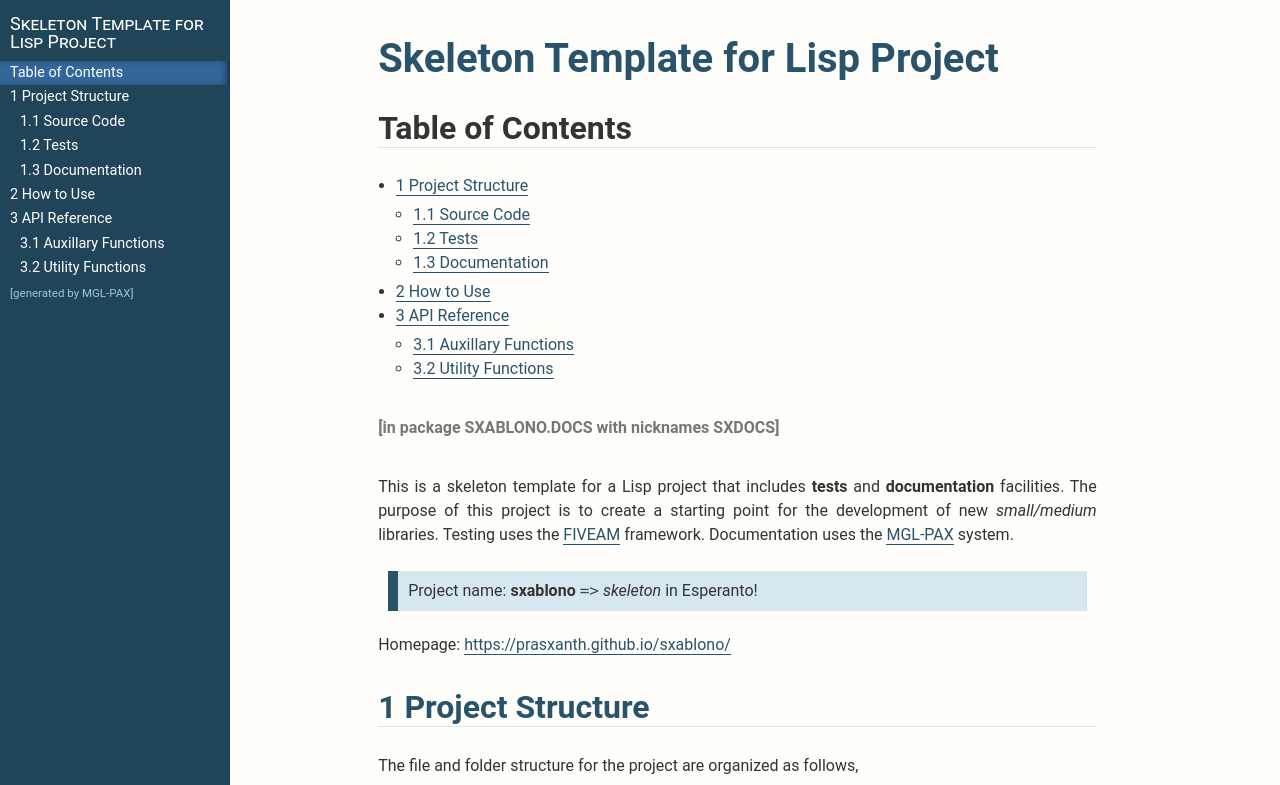
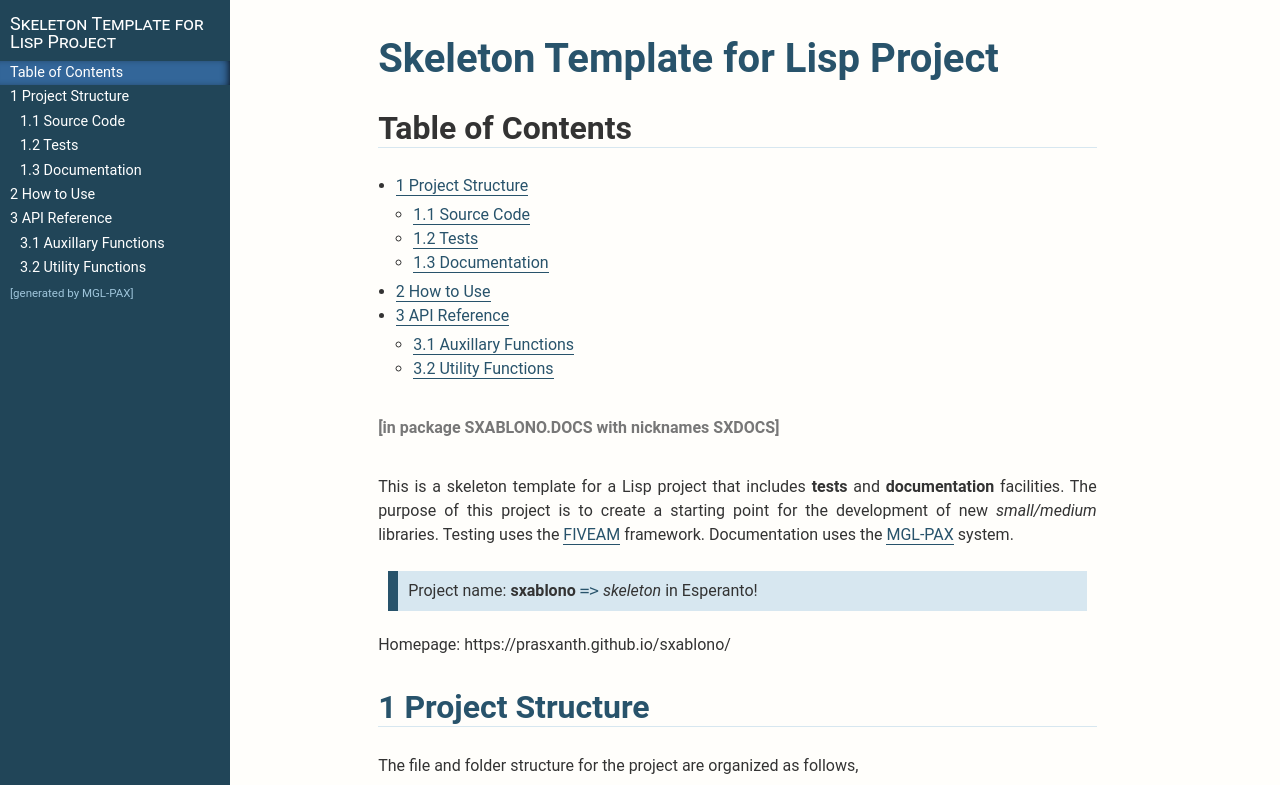
Before and after one commit to prasxanth/sxablono, a plain HTML site: page docs/index.html in a window 1280 px wide. Shown: the top 785 px of the page. Drawn offline with nearby package versions, Linux system fonts and the light colour scheme; some packages are replaced by stand-ins of ours.

Commit message:
Modified homepage link.

```diff
--- a/docs/index.html
+++ b/docs/index.html
@@ -56,7 +56,7 @@
 <blockquote class="note">
 Project name: <strong>sxablono</strong> <code>=&gt;</code> <em>skeleton</em> in Esperanto!
 </blockquote>
-Homepage: <a href="https://prasxanth.github.io/sxablono/" >https://prasxanth.github.io/sxablono/</a></p>
+Homepage: https://prasxanth.github.io/sxablono/</p>
 
 <p><a id='x-28SXABLONO-2EDOCS-3A-40PROJECT-STRUCTURE-20MGL-PAX-3ASECTION-29'></a></p>
 
```
Also changed, not shown: 3 other files.
